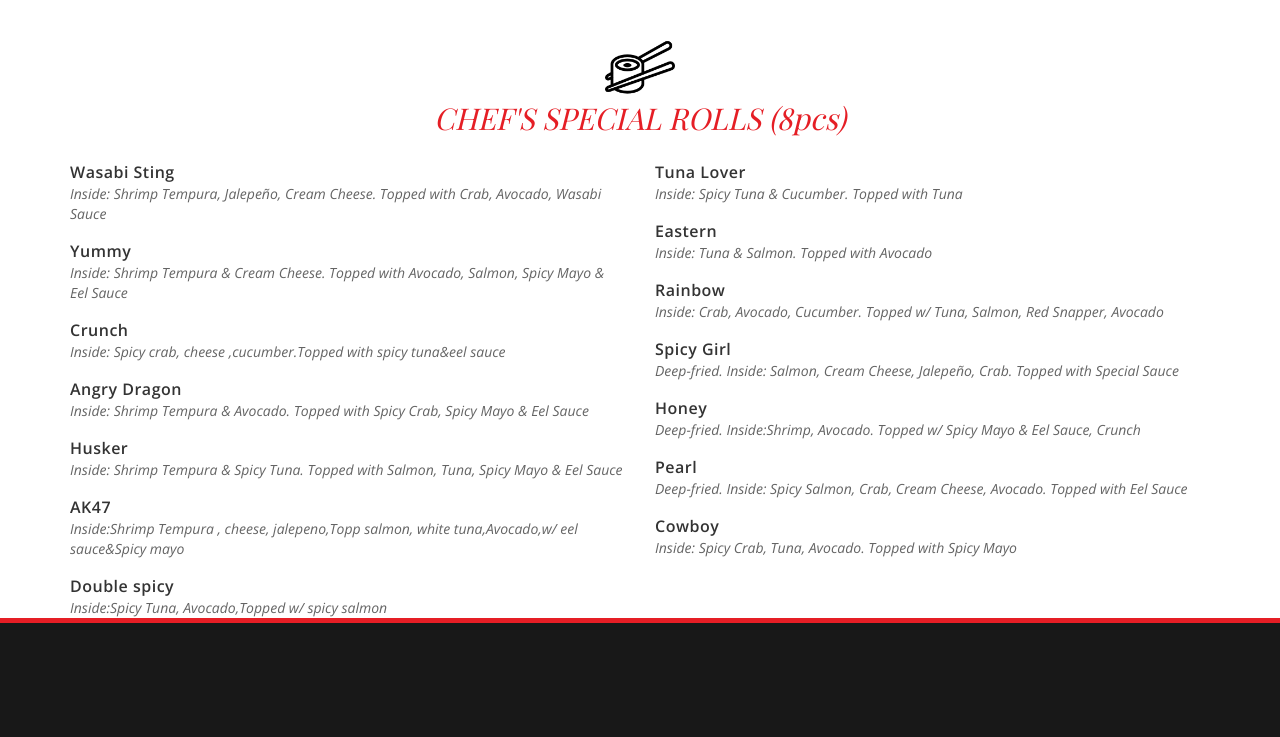
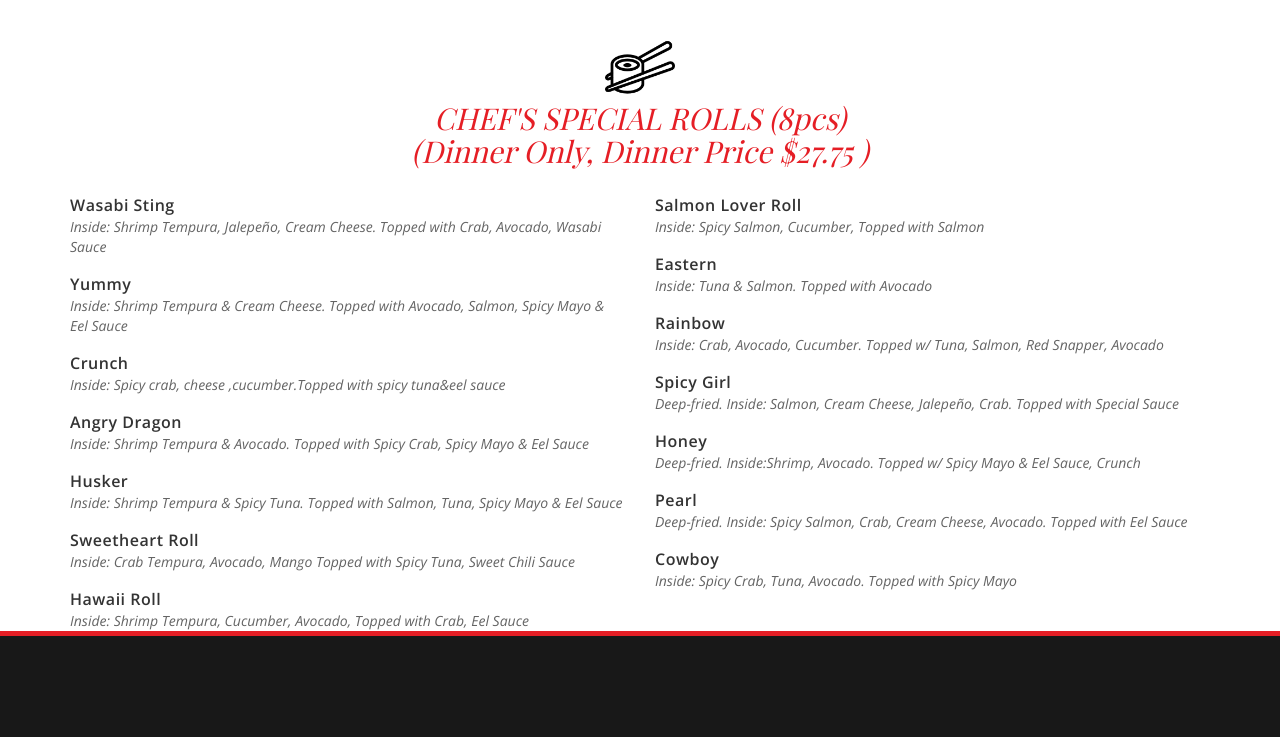
Before and after one commit to BCTCio/asianfusionlnk, a plain HTML site: page allyoucaneatmenu.html in a window 1280 px wide. Shown: the part 2865-3602 px from the top of the page. Drawn offline with nearby package versions, Linux system fonts and the light colour scheme; a web font is replaced by a local one.

Commit message:
Update allyoucaneatmenu.html

```diff
--- a/allyoucaneatmenu.html
+++ b/allyoucaneatmenu.html
@@ -374,22 +374,22 @@ Dine-In only. Not valid with other coupons or specials. No modifications can be
 -->
   <div class="row" >
     <!-- Chinese Cuisine -->
-    <h2> <img src="img/sushi.png" width="70"> <br /> CHEF'S SPECIAL ROLLS (8pcs)</h2>
+    <h2> <img src="img/sushi.png" width="70"> <br /> CHEF'S SPECIAL ROLLS (8pcs)<br /> (Dinner Only, Dinner Price $27.75 ) </h2>
     <div class="col-md-6 tabmenu">
     <p>Wasabi Sting</p> <p2>Inside: Shrimp Tempura, Jalepeño, Cream Cheese. Topped with Crab, Avocado, Wasabi Sauce</p2>
     <p>Yummy</p> <p2>Inside: Shrimp Tempura & Cream Cheese. Topped with Avocado, Salmon, Spicy Mayo & Eel Sauce</p2>
     <p>Crunch</p> <p2>Inside: Spicy crab, cheese ,cucumber.Topped with spicy tuna&eel sauce</p2>
     <p>Angry Dragon</p> <p2>Inside: Shrimp Tempura & Avocado. Topped with Spicy Crab, Spicy Mayo & Eel Sauce</p2>
     <p>Husker</p> <p2>Inside: Shrimp Tempura & Spicy Tuna. Topped with Salmon, Tuna, Spicy Mayo & Eel Sauce</p2>
-    <p>AK47</p> <p2>Inside:Shrimp Tempura , cheese, jalepeno,Topp salmon, white tuna,Avocado,w/ eel sauce&Spicy mayo</p2>
-        <p>Double spicy</p> <p2>Inside:Spicy Tuna, Avocado,Topped w/ spicy salmon</p2>
+    <p>Sweetheart Roll</p> <p2>Inside: Crab Tempura, Avocado, Mango Topped with Spicy Tuna, Sweet Chili Sauce</p2>
+        <p>Hawaii Roll</p> <p2>Inside: Shrimp Tempura, Cucumber, Avocado, Topped with Crab, Eel Sauce</p2>
 
 
 
     </div>
     <div class="col-md-6 tabmenu">
 
-    <p>Tuna Lover</p> <p2>Inside: Spicy Tuna & Cucumber. Topped with Tuna</p2>
+    <p>Salmon Lover Roll</p> <p2>Inside: Spicy Salmon, Cucumber, Topped with Salmon</p2>
     <p>Eastern</p> <p2>Inside: Tuna & Salmon. Topped with Avocado</p2>
     <p>Rainbow</p> <p2>Inside: Crab, Avocado, Cucumber. Topped w/ Tuna, Salmon, Red Snapper, Avocado</p2>
     <p>Spicy Girl</p> <p2>Deep-fried. Inside: Salmon, Cream Cheese, Jalepeño, Crab. Topped with Special Sauce</p2>
```
